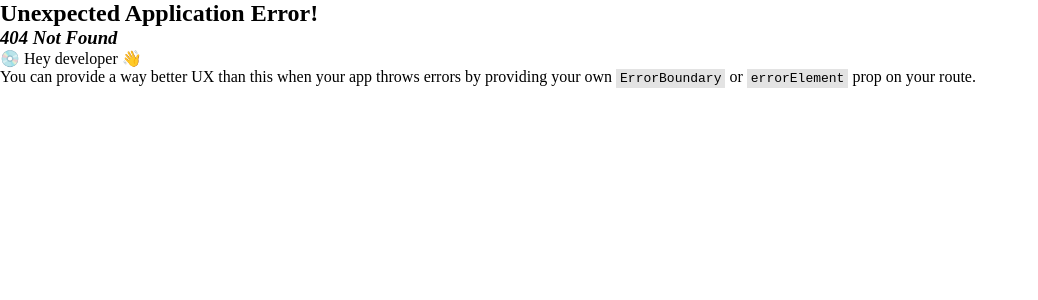
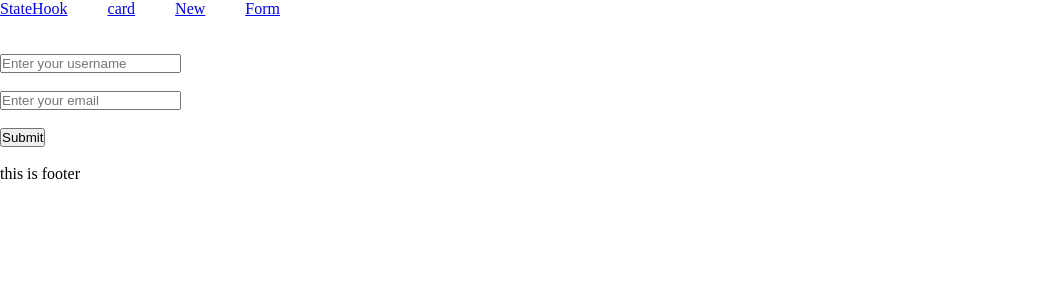
Before and after one commit to dineshADK2057/aakarReactClass, a React (Vite) app in the folder bun react/: page /form in a window 1280 px wide. Before the commit this address had no page. Shown: the top 300 px of the page, without its empty margins (0-1038 px from the left). Built offline with nearby package versions, Linux system fonts and the light colour scheme.

Commit message:
form handling

```diff
--- a/bun react/src/App.jsx
+++ b/bun react/src/App.jsx
@@ -5,6 +5,7 @@ import StateHook from './components/usestate/StateHook'
 import { createBrowserRouter, RouterProvider } from 'react-router-dom'
 import Layout from './components/uiComponents/Layout'
 import NewComponent from './NewComponent'
+import Form from './components/formHandel/Form'
 
 
 function App() {
@@ -21,6 +22,10 @@ function App() {
         {
           path: "/card",
           element: <Card />,
+        },
+        {
+          path: "/form",
+          element: <Form />,
         },
         {
           path: "/new",
--- /dev/null
+++ b/bun react/src/components/formHandel/Form.jsx
@@ -0,0 +1,56 @@
+import React, { useState } from 'react'
+
+export default function Form() {
+    // old way
+    // const [userName, setUserName] = useState("");
+    // const [email, setEmail] = useState("");
+
+    // const arr1 = ["dinesh", "sagar", "sushant"];
+    // const arr2 = ["namuna", "apana"];
+
+    // const main = [...arr1, ...arr2];
+    // console.log(main);
+
+    // const homeTasks = datas.filter((data)=> data.category=="home")
+
+    // new way
+    const [data, setData] = useState({});
+    const handleChange = (e)=>{
+        setData({...data, [e.target.name]: e.target.value})
+    }
+
+    const handleSubmit = (e) => {
+
+        e.preventDefault();
+        // alert(`your username is ${userName} and email is ${email}`);
+        // const data = {
+        //     name: userName,
+        //     email: email,
+        // }
+        console.log(data);
+
+    }
+    return (
+        <form onSubmit={handleSubmit}>
+            <br />
+            <br />
+            <input type="text" name="username" id="username" placeholder='Enter your username' onChange={ handleChange
+                // (e) => {
+                // setUserName(e.target.value)
+                // }
+            } />
+            <br />
+            <br />
+            <input type="email" name="email" id="email" placeholder='Enter your email' onChange={ handleChange
+                // (e) => {
+                // setEmail(e.target.value)
+                // }
+                }/>
+            <br />
+            <br />
+            <button type="submit">Submit</button>
+            <br />
+            <br />
+        </form>
+    )
+}
--- a/bun react/src/components/uiComponents/Header.jsx
+++ b/bun react/src/components/uiComponents/Header.jsx
@@ -10,6 +10,8 @@ export default function Header() {
             <Link to="/card">card</Link>
             <Link to="/new">New</Link>
 
+            <Link to="/form">Form</Link>
+
         </HeaderSection>
   )
 }
```
